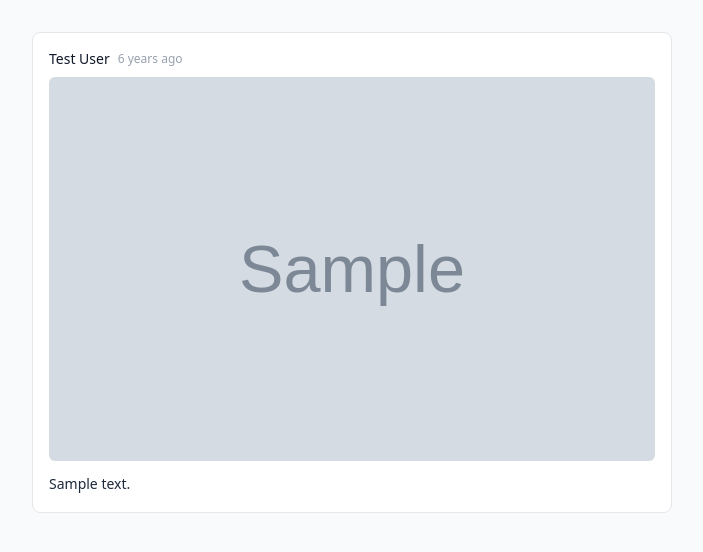
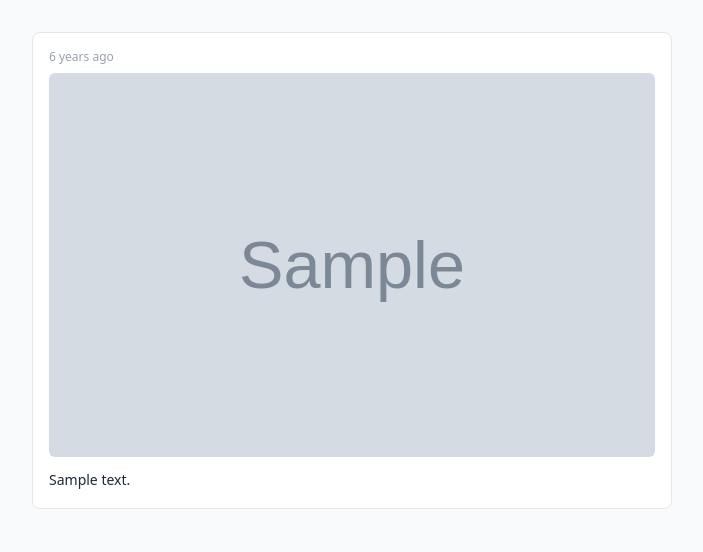
Before and after one commit to theprivateer/moments, a Laravel app: page / in a window 1280 px wide. Shown: the part 53-605 px from the top of the page, without its empty margins (288-991 px from the left). Run offline with Laravel 12, Linux system fonts and the light colour scheme; data comes from the database, SQL or seed files in the repository; tables that the repository leaves empty hold one stand-in row (values such as "Sample post"); grey boxes marked "Sample" are stand-in pictures; style sheets or scripts are compiled from the project's sources.

Commit message:
Remove user name from frontend display
Single-author blog has no need to display the author name on post cards
or in the nav header. Also removes the superfluous eager load of the
user relationship from PostController::index().

Co-Authored-By: Claude Sonnet 4.6 <noreply@anthropic.com>

```diff
--- a/app/Http/Controllers/PostController.php
+++ b/app/Http/Controllers/PostController.php
@@ -14,7 +14,7 @@ class PostController extends Controller
 {
     public function index(): View
     {
-        $posts = Post::with('user')->latest()->get();
+        $posts = Post::query()->latest()->get();
 
         return view('posts.index', compact('posts'));
     }
--- a/resources/views/layouts/app.blade.php
+++ b/resources/views/layouts/app.blade.php
@@ -13,7 +13,6 @@
 
             <nav class="flex items-center gap-4 text-sm">
                 @auth
-                    <span class="text-gray-500">{{ auth()->user()->name }}</span>
                     <form method="POST" action="{{ route('logout') }}">
                         @csrf
                         <button type="submit" class="text-gray-600 hover:text-gray-900">Log out</button>
--- a/resources/views/posts/index.blade.php
+++ b/resources/views/posts/index.blade.php
@@ -36,7 +36,6 @@
         <article class="bg-white border border-gray-200 rounded-lg p-4 mb-4">
             <div class="flex items-center justify-between mb-2">
                 <div class="flex items-center gap-2">
-                    <span class="font-medium text-sm">{{ $post->user->name }}</span>
                     <span class="text-gray-400 text-xs">{{ $post->created_at->diffForHumans() }}</span>
                 </div>
                 @can('update', $post)
```
